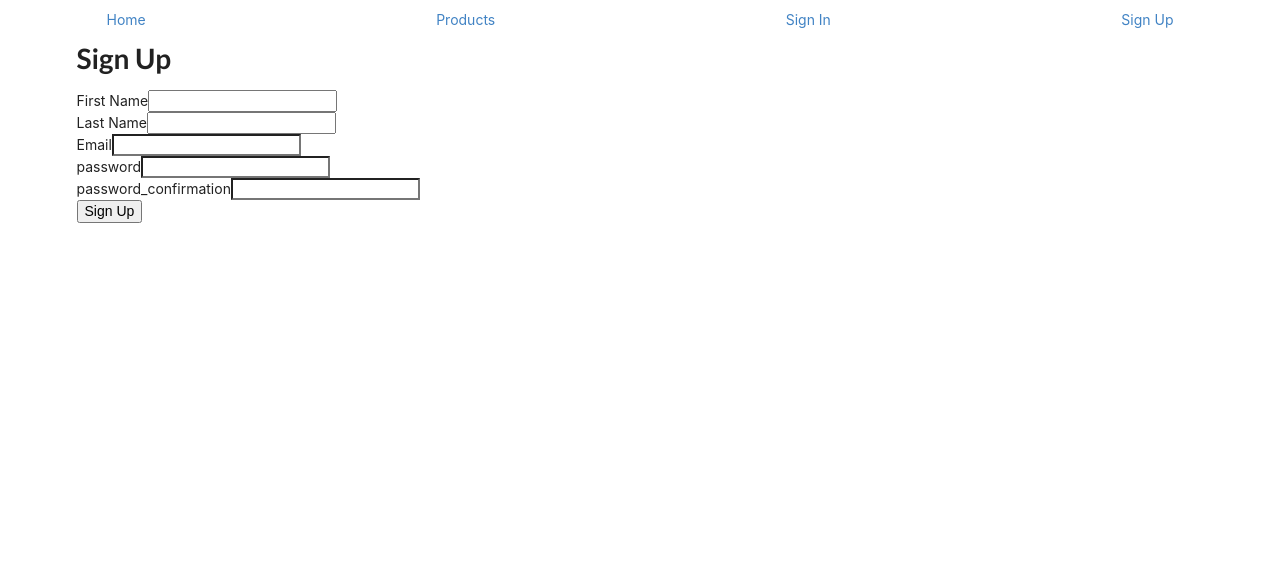
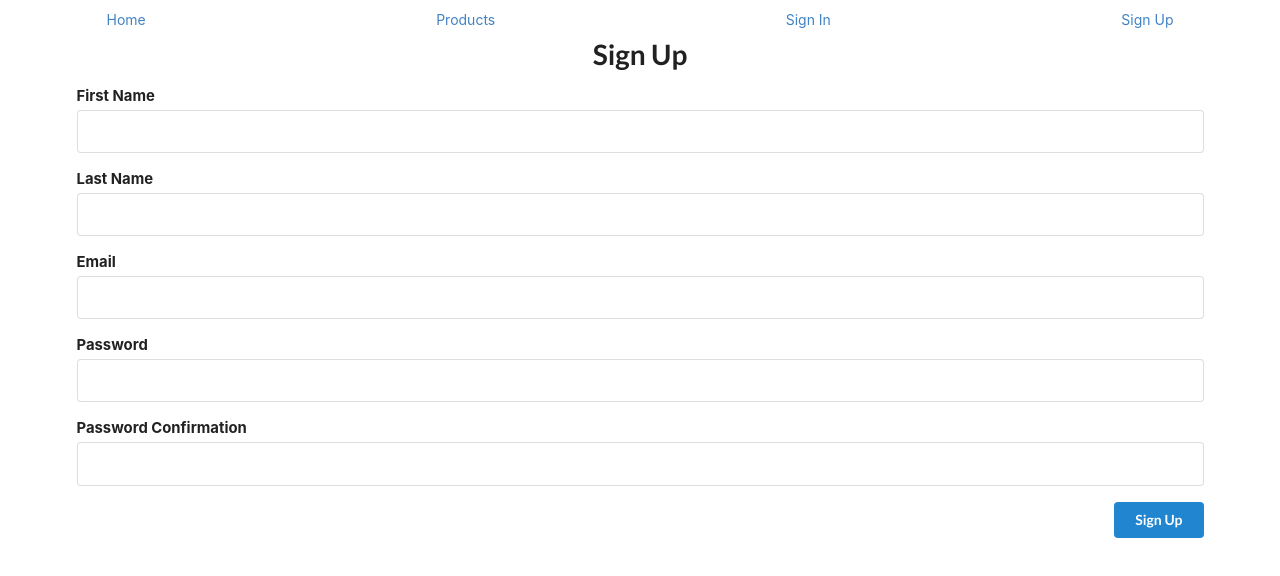
Before and after one commit to sms0330/Amazon_React, a React (Create React App) app: page /sign_up in a window 1280 px wide. Shown: the top 576 px of the page. Built offline with nearby package versions, Linux system fonts and the light colour scheme; no server answers.

Commit message:
Changed SignInPage with useState Hook

```diff
--- a/src/components/NewProductForm.js
+++ b/src/components/NewProductForm.js
@@ -50,7 +50,7 @@ export default class NewProductForm extends Component {
             placeholder="Please Enter Description"
           />
         </div>
-        <button className="ui button" type="submit">
+        <button className="ui primary button" type="submit">
           Submit
         </button>
       </form>
--- a/src/components/NewReviewForm.js
+++ b/src/components/NewReviewForm.js
@@ -29,7 +29,7 @@ export default function NewReviewForm(props) {
           }}
         />
       </div>
-      <button className="ui button" type="submit">
+      <button className="ui primary button" type="submit">
         Submit
       </button>
     </form>
--- a/src/components/SignInPage.js
+++ b/src/components/SignInPage.js
@@ -1,15 +1,9 @@
-import React, { Component } from 'react';
+import React, { useState } from 'react';
 import { Session } from '../requests';
 
-export default class SignInPage extends Component {
-  constructor(props) {
-    super(props);
-    this.state = {
-      errors: [],
-    };
-  }
-
-  createSession = event => {
+export default function SignInPage(props) {
+  const [errors, setErrors] = useState([]);
+  const createSession = event => {
     event.preventDefault();
     const { currentTarget: form } = event;
     const formData = new FormData(form);
@@ -21,27 +15,19 @@ export default class SignInPage extends Component {
 
     Session.create(user).then(data => {
       if (data.status === 404) {
-        this.setState({
-          errors: [{ message: 'Wrong email or password' }],
-        });
+        setErrors([{ message: 'Wrong email or password' }]);
       } else {
-        this.setState({
-          errors: [],
-        });
-        console.log(data);
-        this.props.history.push('/');
-        if (typeof this.props.onSignIn === 'function') {
-          this.props.onSignIn();
+        setErrors([]);
+        props.history.push('/');
+        if (typeof props.onSignIn === 'function') {
+          props.onSignIn();
         }
       }
     });
   };
-
-  render() {
-    const { errors } = this.state;
   return (
     <main>
-        <form className="ui form" onSubmit={this.createSession}>
+      <form className="ui form" onSubmit={createSession}>
         {errors.length > 0 ? (
           <div className="ui negative message">
             <div className="header">Error Signing in...</div>
@@ -65,4 +51,3 @@ export default class SignInPage extends Component {
     </main>
   );
 }
-}
--- a/src/components/SignUpPage.js
+++ b/src/components/SignUpPage.js
@@ -18,35 +18,37 @@ const SignUpPage = props => {
     User.create(params).then(user => {
       if (user?.id) {
         onSignUp(); //store user in App state
-        props.history.push('/questions'); //navigate to index
+        props.history.push('/'); //navigate to index
       }
     });
   };
   return (
     <main>
-      <h1>Sign Up</h1>
-      <form onSubmit={handleSubmit}>
-        <div>
+      <h1 className="ui center aligned header">Sign Up</h1>
+      <form className="ui large form" onSubmit={handleSubmit}>
+        <div className="field">
           <label htmlFor="first_name">First Name</label>
-          <input type="first_name" name="first_name" id="first_name" />
+          <input type="text" name="first_name" id="first_name" required />
         </div>
-        <div>
+        <div className="field">
           <label htmlFor="last_name">Last Name</label>
-          <input type="last_name" name="last_name" id="last_name" />
+          <input type="text" name="last_name" id="last_name" required />
         </div>
-        <div>
+        <div className="field">
           <label htmlFor="email">Email</label>
-          <input type="email" name="email" id="email" />
+          <input type="email" name="email" id="email" required />
         </div>
-        <div>
-          <label htmlFor="password">password</label>
-          <input type="password" name="password" id="password" />
+        <div className="field">
+          <label htmlFor="password">Password</label>
+          <input type="password" name="password" id="password" required />
         </div>
-        <div>
-          <label htmlFor="password_confirmation">password_confirmation</label>
-          <input type="password" name="password_confirmation" id="password_confirmation" />
+        <div className="field">
+          <label htmlFor="password_confirmation">Password Confirmation</label>
+          <input type="password" name="password_confirmation" id="password_confirmation" required />
         </div>
-        <input type="submit" value="Sign Up" />
+        <button className="ui right floated primary button" type="submit">
+          Sign Up
+        </button>
       </form>
     </main>
   );
```
Lines whose indentation alone changed are shown as unchanged.
